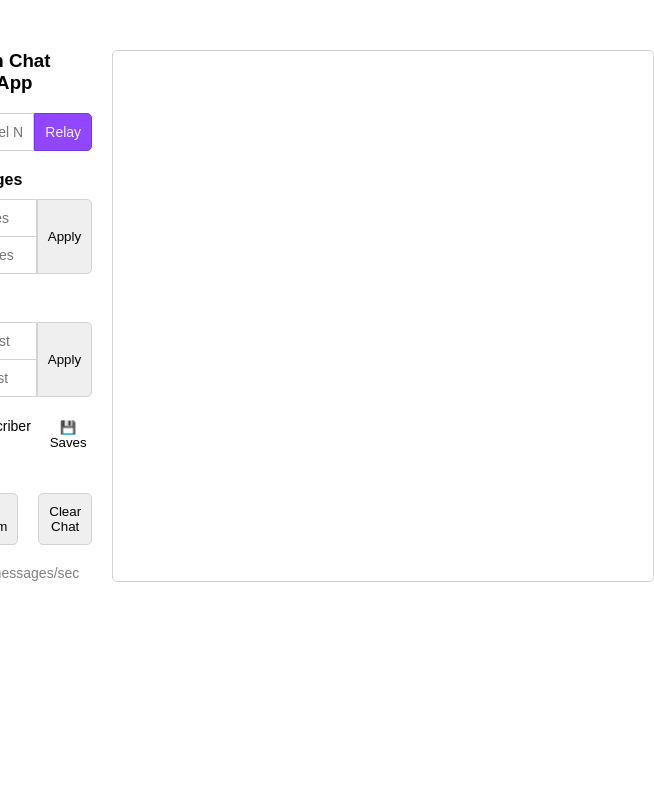
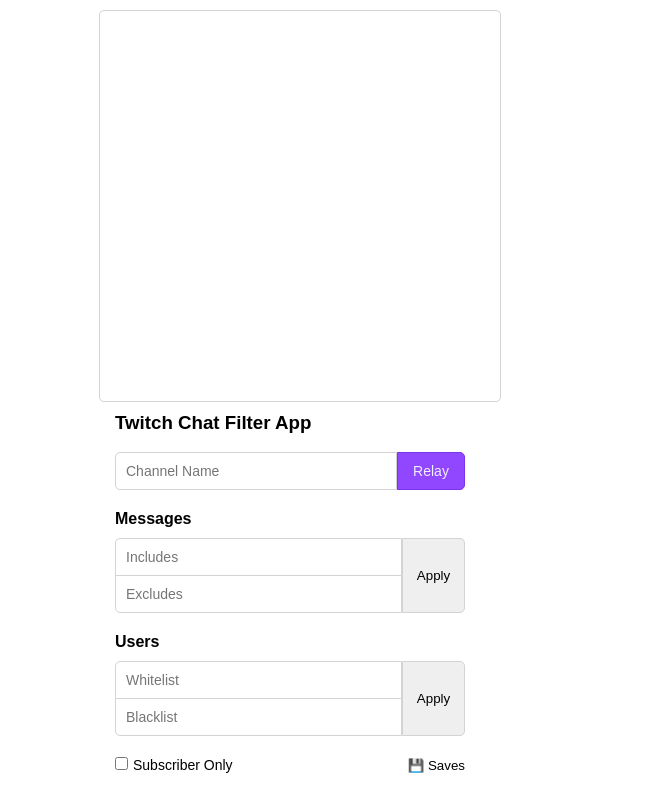
Before and after one commit to MelvinHK/TwitchChatFilterApp, a React (Create React App) app: page / in a window 600 px wide. Shown: the top 800 px of the page, 654 px wide, since content can reach past the window. Built offline with nearby package versions, Linux system fonts and the light colour scheme.

Commit message:
mobile layout, favicon added

```diff
--- a/src/App.css
+++ b/src/App.css
@@ -101,10 +101,10 @@
 .chatbox {
     list-style: none;
     border: solid 1px lightgray;
-    overflow: auto;
+    overflow: hidden;
     border-radius: 5px;
+    height: 500px;
     width: 500px;
-    height: 500px;
     padding: 20px;
     padding-top: 9.5px;
     margin: 0;
@@ -237,3 +237,45 @@
     max-height: 300px;
     overflow: auto;
 }
+
+@media only screen and (min-width: 600px) {
+    body {
+        padding-left: 20px;
+        padding-right: 20px;
+    }
+    .chatbox:hover {
+        overflow: auto;
+    }
+}
+
+@media only screen and (max-width: 600px) {
+
+    body {
+        padding-top: 10px;
+    }
+
+    #content-wrapper {
+        flex-direction: column-reverse;
+        align-items: center;
+    }
+
+    #chatbox-wrapper {
+        position: relative;
+    }
+
+    .util-column {
+        padding-top: 10px;
+        padding-bottom: 10px;
+    }
+
+    .chatbox {
+        overflow: auto;
+        width: 360px;
+        height: 360px;
+    }
+
+    .scroll-bottom-btn {
+        position: absolute;
+        bottom: 0;
+    }
+  }
--- a/src/App.js
+++ b/src/App.js
@@ -24,7 +24,6 @@
   const [subOnly, setSubOnly] = useState(false);
 
   const [scrolledBottom, setScrolledBottom] = useState(true);
-  const [mousedOverChat, setMousedOverChat] = useState(false);
 
   const [startTime, setStartTime] = useState();
   const [messageCount, setMessageCount] = useState(0);
@@ -133,7 +132,7 @@
   };
 
   return (
-    <div className='flex-row align-content-center'>
+    <div id="content-wrapper" className='flex-row align-content-center'>
 
       {/* Utility column */}
       <div className='util-column flex-column'>
@@ -238,19 +237,17 @@
       </div>
 
       {/* Chatbox */}
-      <div className='flex-column'>
+      <div id="chatbox-wrapper" className='flex-column'>
         <p className={`connect-msg ${loading ? '' : 'd-none'}`}>Connecting...</p>
         <ul
-          ref={chatbox} className='chatbox' style={{ overflow: mousedOverChat ? 'auto' : 'hidden' }}
+          ref={chatbox} className='chatbox'
           onScroll={(e) => { handleScroll(e.target); }}
-          onMouseEnter={() => setMousedOverChat(true)}
-          onMouseLeave={() => setMousedOverChat(false)}
         />
         <button type='button'
           className={`btn scroll-bottom-btn align-self-center margin-top ${scrolledBottom ? 'd-none' : ''}`}
           onClick={() => scrollToBottom()}
         >
-          {'\u{1F847}'} Scroll to Bottom
+          {'\u{2935}'} Scroll to Bottom
         </button>
       </div>
 
--- a/src/Saves.js
+++ b/src/Saves.js
@@ -63,7 +63,7 @@
             </div>
 
             <button type='button' className='link-btn row-end' onClick={() => handleReturn()}>
-                {'\u{1f844}'} Return
+                {'\u{21A9}'} Return
             </button >
         </>
     );
```
Also changed, not shown: 1 other file (tests, documents, lock files or other folders).
